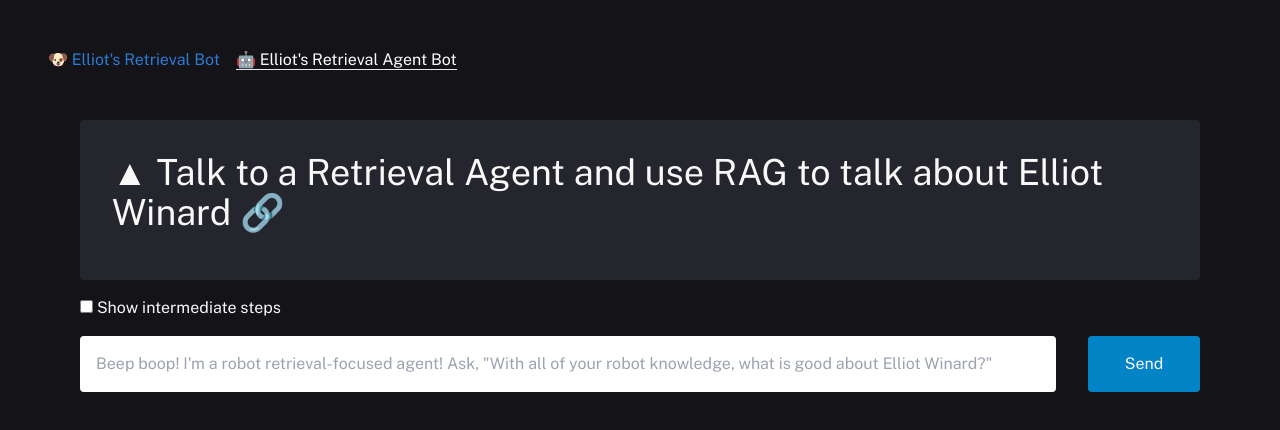
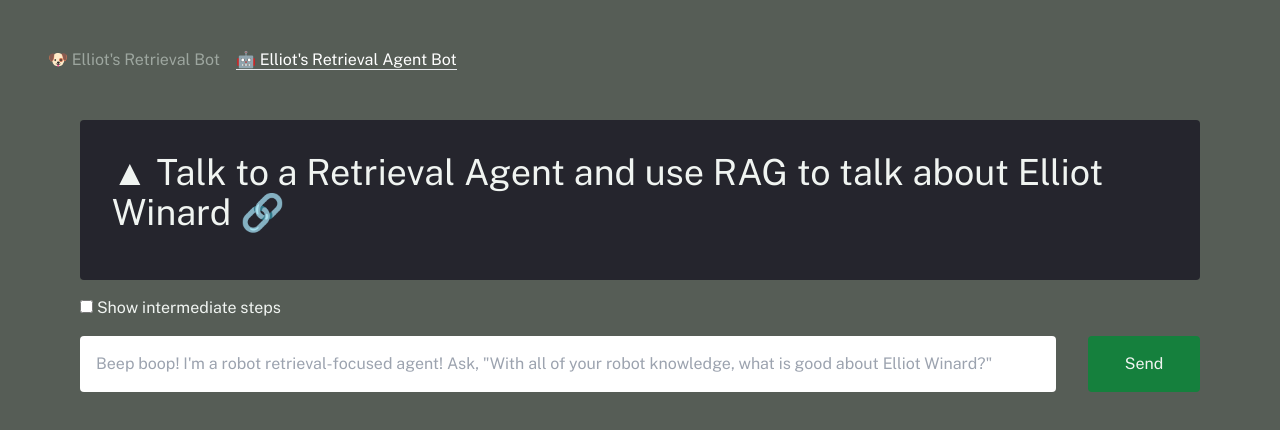
Before and after one commit to enw/enw-rag-llm, a Next.js app: page /retrieval_agents in a window 1280 px wide. Shown: the top 430 px of the page. Built offline with nearby package versions, Linux system fonts and the light colour scheme.

Commit message:
use green a green color palette

```diff
--- a/app/globals.css
+++ b/app/globals.css
@@ -3,8 +3,8 @@
 @tailwind utilities;
 
 body {
-  color: #f8f8f8;
-  background: #131318;
+  color: #F0F4F1;
+  background: #565D56;
 }
 
 body input,
@@ -13,13 +13,16 @@ body textarea {
 }
 
 a {
-  color: #2d7bd4;
+  color: #9DA69F;
 }
 
 a:hover {
   border-bottom: 1px solid;
 }
 
+.button {
+  background-color: #9DA69F;
+}
 p {
   margin: 8px 0;
 }
--- a/components/ChatMessageBubble.tsx
+++ b/components/ChatMessageBubble.tsx
@@ -2,7 +2,7 @@ import type { Message } from "ai/react";
 
 export function ChatMessageBubble(props: { message: Message, aiEmoji?: string, sources: any[] }) {
   const colorClassName =
-    props.message.role === "user" ? "bg-sky-600" : "bg-slate-50 text-black";
+    props.message.role === "user" ? "bg-green-600" : "bg-slate-50 text-black";
   const alignmentClassName =
     props.message.role === "user" ? "ml-auto" : "mr-auto";
   const prefix = props.message.role === "user" ? "🧑" : props.aiEmoji;
--- a/components/ChatWindow.tsx
+++ b/components/ChatWindow.tsx
@@ -139,7 +139,7 @@ export function ChatWindow(props: {
             placeholder={placeholder ?? "What's it like to be a pirate?"}
             onChange={handleInputChange}
           />
-          <button type="submit" className="shrink-0 px-8 py-4 bg-sky-600 rounded w-28">
+          <button type="submit" className="shrink-0 px-8 py-4 bg-green-700 rounded w-28">
             <div role="status" className={`${(chatEndpointIsLoading || intermediateStepsLoading) ? "" : "hidden"} flex justify-center`}>
               <svg aria-hidden="true" className="w-6 h-6 text-white animate-spin dark:text-white fill-sky-800" viewBox="0 0 100 101" fill="none" xmlns="http://www.w3.org/2000/svg">
                   <path d="M100 50.5908C100 78.2051 77.6142 100.591 50 100.591C22.3858 100.591 0 78.2051 0 50.5908C0 22.9766 22.3858 0.59082 50 0.59082C77.6142 0.59082 100 22.9766 100 50.5908ZM9.08144 50.5908C9.08144 73.1895 27.4013 91.5094 50 91.5094C72.5987 91.5094 90.9186 73.1895 90.9186 50.5908C90.9186 27.9921 72.5987 9.67226 50 9.67226C27.4013 9.67226 9.08144 27.9921 9.08144 50.5908Z" fill="currentColor"/>
--- a/components/UploadDocumentsForm.tsx
+++ b/components/UploadDocumentsForm.tsx
@@ -32,7 +32,7 @@ export function UploadDocumentsForm() {
       value={document}
       onChange={(e) => setDocument(e.target.value)}
     ></textarea>
-    <button type="submit" className="shrink-0 px-8 py-4 bg-sky-600 rounded w-28">
+    <button type="submit" className="shrink-0 px-8 py-4 bg-green-750 rounded w-28">
       <div role="status" className={`${isLoading ? "" : "hidden"} flex justify-center`}>
         <svg aria-hidden="true" className="w-6 h-6 text-white animate-spin dark:text-white fill-sky-800" viewBox="0 0 100 101" fill="none" xmlns="http://www.w3.org/2000/svg">
             <path d="M100 50.5908C100 78.2051 77.6142 100.591 50 100.591C22.3858 100.591 0 78.2051 0 50.5908C0 22.9766 22.3858 0.59082 50 0.59082C77.6142 0.59082 100 22.9766 100 50.5908ZM9.08144 50.5908C9.08144 73.1895 27.4013 91.5094 50 91.5094C72.5987 91.5094 90.9186 73.1895 90.9186 50.5908C90.9186 27.9921 72.5987 9.67226 50 9.67226C27.4013 9.67226 9.08144 27.9921 9.08144 50.5908Z" fill="currentColor"/>
```
